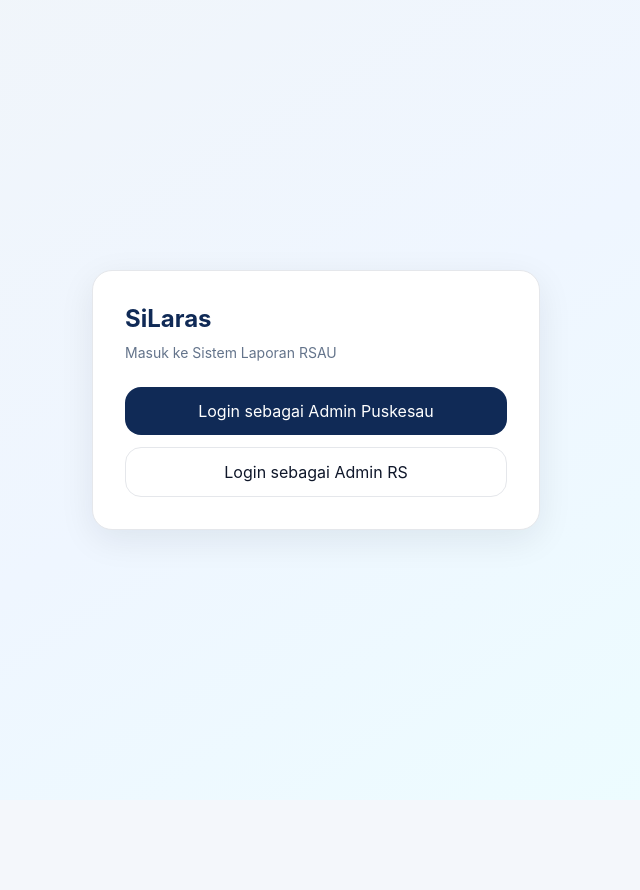
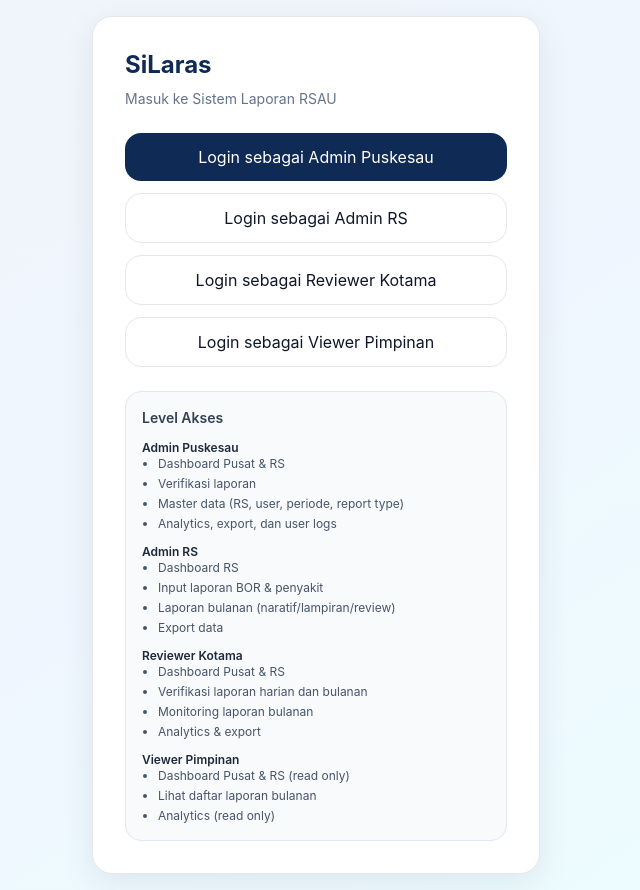
Before and after one commit to sobri3195/silaras, a React (Vite) app: page /login in a window 1280 px wide. Shown: the whole page, without its empty margins (324-964 px from the left). Before the commit the page ends 800 px from the top, so only its background shows below. Built offline with nearby package versions, Linux system fonts and the light colour scheme.

Commit message:
feat(auth): add multi-level access control and role visibility

```diff
--- a/src/app/router.tsx
+++ b/src/app/router.tsx
@@ -21,6 +21,7 @@ import { MonthlyAttachmentsPage } from '@/features/reports/monthly-health/Monthl
 import { MonthlyAttachmentDetailPage } from '@/features/reports/monthly-health/MonthlyAttachmentDetailPage';
 import { MonthlyReviewPage } from '@/features/reports/monthly-health/MonthlyReviewPage';
 import { MonthlyPreviewPage } from '@/features/reports/monthly-health/MonthlyPreviewPage';
+import { ACCESS_CONTROL } from '@/features/auth/access-control';
 
 function Shell({ children }: { children: React.ReactNode }) {
   return <AppLayout>{children}</AppLayout>;
@@ -34,31 +35,61 @@ export function AppRouter() {
       <Route path="/rs" element={<Navigate to="/dashboard/rs" replace />} />
       <Route element={<ProtectedRoute />}>
         <Route path="/" element={<Navigate to="/dashboard/puskesau" replace />} />
+        <Route element={<RoleGuard allow={[...ACCESS_CONTROL.dashboardPuskesau]} />}>
           <Route path="/dashboard/puskesau" element={<Shell><PuskesauDashboardPage /></Shell>} />
+        </Route>
+        <Route element={<RoleGuard allow={[...ACCESS_CONTROL.dashboardRs]} />}>
           <Route path="/dashboard/rs" element={<Shell><RsDashboardPage /></Shell>} />
+        </Route>
+        <Route element={<RoleGuard allow={[...ACCESS_CONTROL.reportsBor]} />}>
           <Route path="/reports/bor" element={<Shell><BorFormPage /></Shell>} />
+        </Route>
+        <Route element={<RoleGuard allow={[...ACCESS_CONTROL.reportsDiseases]} />}>
           <Route path="/reports/diseases" element={<Shell><DiseaseFormPage /></Shell>} />
+        </Route>
+        <Route element={<RoleGuard allow={[...ACCESS_CONTROL.monthlyReports]} />}>
           <Route path="/reports/monthly" element={<Shell><MonthlyReportsListPage /></Shell>} />
-        <Route path="/reports/monthly/narrative" element={<Shell><MonthlyNarrativePage /></Shell>} />
-        <Route path="/reports/monthly/attachments" element={<Shell><MonthlyAttachmentsPage /></Shell>} />
-        <Route path="/reports/monthly/attachments/:code" element={<Shell><MonthlyAttachmentDetailPage /></Shell>} />
-        <Route path="/reports/monthly/review" element={<Shell><MonthlyReviewPage /></Shell>} />
           <Route path="/reports/monthly/preview/:submissionId" element={<Shell><MonthlyPreviewPage /></Shell>} />
           <Route path="/reports/monthly/:reportTypeCode" element={<Shell><MonthlyReportFormPage /></Shell>} />
           <Route path="/reports/monthly/:reportTypeCode/:submissionId" element={<Shell><MonthlySubmissionDetailPage /></Shell>} />
           <Route path="/reports/:hospitalId/:periodId" element={<Shell><ReportDetailPage /></Shell>} />
-        <Route element={<RoleGuard allow={['admin_puskesau', 'reviewer_kotama']} />}>
+        </Route>
+        <Route element={<RoleGuard allow={[...ACCESS_CONTROL.monthlyNarrative]} />}>
+          <Route path="/reports/monthly/narrative" element={<Shell><MonthlyNarrativePage /></Shell>} />
+          <Route path="/reports/monthly/attachments" element={<Shell><MonthlyAttachmentsPage /></Shell>} />
+          <Route path="/reports/monthly/attachments/:code" element={<Shell><MonthlyAttachmentDetailPage /></Shell>} />
+        </Route>
+        <Route element={<RoleGuard allow={[...ACCESS_CONTROL.monthlyReview]} />}>
+          <Route path="/reports/monthly/review" element={<Shell><MonthlyReviewPage /></Shell>} />
+        </Route>
+        <Route element={<RoleGuard allow={[...ACCESS_CONTROL.verification]} />}>
           <Route path="/verification" element={<Shell><VerificationPage /></Shell>} />
           <Route path="/verification/monthly" element={<Shell><MonthlyVerificationPage /></Shell>} />
+        </Route>
+        <Route element={<RoleGuard allow={[...ACCESS_CONTROL.masterHospitals]} />}>
           <Route path="/master/hospitals" element={<Shell><HospitalsMasterPage /></Shell>} />
+        </Route>
+        <Route element={<RoleGuard allow={[...ACCESS_CONTROL.masterUsers]} />}>
           <Route path="/master/users" element={<Shell><UsersMasterPage /></Shell>} />
+        </Route>
+        <Route element={<RoleGuard allow={[...ACCESS_CONTROL.masterPeriods]} />}>
           <Route path="/master/periods" element={<Shell><PeriodsMasterPage /></Shell>} />
+        </Route>
+        <Route element={<RoleGuard allow={[...ACCESS_CONTROL.masterReportTypes]} />}>
           <Route path="/master/report-types" element={<Shell><ReportTypesMasterPage /></Shell>} />
         </Route>
+        <Route element={<RoleGuard allow={[...ACCESS_CONTROL.analytics]} />}>
           <Route path="/analytics" element={<Shell><AnalyticsPage /></Shell>} />
+        </Route>
+        <Route element={<RoleGuard allow={[...ACCESS_CONTROL.settings]} />}>
           <Route path="/settings" element={<Shell><SettingsPage /></Shell>} />
+        </Route>
+        <Route element={<RoleGuard allow={[...ACCESS_CONTROL.exports]} />}>
           <Route path="/exports" element={<Shell><ExportsPage /></Shell>} />
+        </Route>
+        <Route element={<RoleGuard allow={[...ACCESS_CONTROL.logs]} />}>
           <Route path="/logs" element={<Shell><UserLogsPage /></Shell>} />
+        </Route>
       </Route>
     </Routes>
   );
--- a/src/components/layout/Sidebar.tsx
+++ b/src/components/layout/Sidebar.tsx
@@ -1,27 +1,32 @@
 import { NavLink } from 'react-router-dom';
 import { Activity, ClipboardList, Hospital, ShieldCheck, FileOutput, ScrollText, Files, Shield, Database } from 'lucide-react';
 import silarasLogo from '@/assets/silaras-logo.svg';
+import { useCurrentRole } from '@/hooks/useCurrentRole';
+import { ACCESS_CONTROL, hasAccess } from '@/features/auth/access-control';
 
 type SidebarProps = {
   onNavigate?: () => void;
 };
 
 const links = [
-  { to: '/dashboard/puskesau', label: 'Dashboard Pusat', icon: Activity },
-  { to: '/dashboard/rs', label: 'Dashboard RS', icon: Hospital },
-  { to: '/verification', label: 'Verifikasi', icon: ShieldCheck },
-  { to: '/reports/monthly', label: 'Laporan Bulanan', icon: Files },
-  { to: '/reports/monthly/narrative', label: 'Bulanan Satkes Naratif', icon: Files },
-  { to: '/reports/monthly/attachments', label: 'Bulanan Satkes Lampiran', icon: Files },
-  { to: '/reports/monthly/review', label: 'Bulanan Satkes Review', icon: Shield },
-  { to: '/verification/monthly', label: 'Review Bulanan', icon: Shield },
-  { to: '/master/report-types', label: 'Master Report Types', icon: Database },
-  { to: '/analytics', label: 'Analytics', icon: ClipboardList },
-  { to: '/exports', label: 'Export', icon: FileOutput },
-  { to: '/logs', label: 'User Logs', icon: ScrollText },
+  { to: '/dashboard/puskesau', label: 'Dashboard Pusat', icon: Activity, allow: ACCESS_CONTROL.dashboardPuskesau },
+  { to: '/dashboard/rs', label: 'Dashboard RS', icon: Hospital, allow: ACCESS_CONTROL.dashboardRs },
+  { to: '/verification', label: 'Verifikasi', icon: ShieldCheck, allow: ACCESS_CONTROL.verification },
+  { to: '/reports/monthly', label: 'Laporan Bulanan', icon: Files, allow: ACCESS_CONTROL.monthlyReports },
+  { to: '/reports/monthly/narrative', label: 'Bulanan Satkes Naratif', icon: Files, allow: ACCESS_CONTROL.monthlyNarrative },
+  { to: '/reports/monthly/attachments', label: 'Bulanan Satkes Lampiran', icon: Files, allow: ACCESS_CONTROL.monthlyAttachments },
+  { to: '/reports/monthly/review', label: 'Bulanan Satkes Review', icon: Shield, allow: ACCESS_CONTROL.monthlyReview },
+  { to: '/verification/monthly', label: 'Review Bulanan', icon: Shield, allow: ACCESS_CONTROL.monthlyVerification },
+  { to: '/master/report-types', label: 'Master Report Types', icon: Database, allow: ACCESS_CONTROL.masterReportTypes },
+  { to: '/analytics', label: 'Analytics', icon: ClipboardList, allow: ACCESS_CONTROL.analytics },
+  { to: '/exports', label: 'Export', icon: FileOutput, allow: ACCESS_CONTROL.exports },
+  { to: '/logs', label: 'User Logs', icon: ScrollText, allow: ACCESS_CONTROL.logs },
 ];
 
 export function Sidebar({ onNavigate }: SidebarProps) {
+  const role = useCurrentRole();
+  const visibleLinks = links.filter((link) => hasAccess(role, link.allow));
+
   return (
     <aside className="h-full w-72 overflow-y-auto bg-gradient-to-b from-primary to-slate-900 p-5 text-white">
       <div className="mb-8 flex items-center gap-3">
@@ -33,7 +38,7 @@ export function Sidebar({ onNavigate }: SidebarProps) {
       </div>
 
       <nav className="space-y-2">
-        {links.map((link) => (
+        {visibleLinks.map((link) => (
           <NavLink
             key={link.to}
             to={link.to}
--- /dev/null
+++ b/src/features/auth/access-control.ts
@@ -0,0 +1,59 @@
+import type { UserRole } from '@/types/domain';
+
+export const ROLE_LABEL: Record<UserRole, string> = {
+  admin_puskesau: 'Admin Puskesau',
+  admin_rs: 'Admin RS',
+  reviewer_kotama: 'Reviewer Kotama',
+  viewer_pimpinan: 'Viewer Pimpinan',
+};
+
+export const ACCESS_CONTROL = {
+  dashboardPuskesau: ['admin_puskesau', 'reviewer_kotama', 'viewer_pimpinan'],
+  dashboardRs: ['admin_rs', 'admin_puskesau', 'reviewer_kotama', 'viewer_pimpinan'],
+  verification: ['admin_puskesau', 'reviewer_kotama'],
+  monthlyVerification: ['admin_puskesau', 'reviewer_kotama'],
+  reportsBor: ['admin_rs'],
+  reportsDiseases: ['admin_rs'],
+  monthlyReports: ['admin_rs', 'reviewer_kotama', 'viewer_pimpinan'],
+  monthlyNarrative: ['admin_rs'],
+  monthlyAttachments: ['admin_rs'],
+  monthlyReview: ['admin_rs', 'reviewer_kotama'],
+  masterHospitals: ['admin_puskesau'],
+  masterUsers: ['admin_puskesau'],
+  masterPeriods: ['admin_puskesau'],
+  masterReportTypes: ['admin_puskesau'],
+  analytics: ['admin_puskesau', 'reviewer_kotama', 'viewer_pimpinan'],
+  exports: ['admin_puskesau', 'admin_rs', 'reviewer_kotama'],
+  logs: ['admin_puskesau'],
+  settings: ['admin_puskesau', 'admin_rs', 'reviewer_kotama', 'viewer_pimpinan'],
+} as const satisfies Record<string, readonly UserRole[]>;
+
+export const ACCESS_SUMMARY: Record<UserRole, string[]> = {
+  admin_puskesau: [
+    'Dashboard Pusat & RS',
+    'Verifikasi laporan',
+    'Master data (RS, user, periode, report type)',
+    'Analytics, export, dan user logs',
+  ],
+  admin_rs: [
+    'Dashboard RS',
+    'Input laporan BOR & penyakit',
+    'Laporan bulanan (naratif/lampiran/review)',
+    'Export data',
+  ],
+  reviewer_kotama: [
+    'Dashboard Pusat & RS',
+    'Verifikasi laporan harian dan bulanan',
+    'Monitoring laporan bulanan',
+    'Analytics & export',
+  ],
+  viewer_pimpinan: [
+    'Dashboard Pusat & RS (read only)',
+    'Lihat daftar laporan bulanan',
+    'Analytics (read only)',
+  ],
+};
+
+export function hasAccess(role: UserRole, allowed: readonly UserRole[]) {
+  return allowed.includes(role);
+}
--- a/src/features/auth/auth.tsx
+++ b/src/features/auth/auth.tsx
@@ -2,6 +2,7 @@ import { useEffect } from 'react';
 import { Navigate, Outlet } from 'react-router-dom';
 import type { UserRole } from '@/types/domain';
 import { userLogService } from '@/services/user-log-service';
+import { ACCESS_SUMMARY, ROLE_LABEL } from '@/features/auth/access-control';
 
 const demoRole = (localStorage.getItem('silaras_role') as UserRole | null) ?? 'admin_puskesau';
 
@@ -20,6 +21,24 @@ export function LoginPage() {
         <div className="space-y-3">
           <button onClick={() => loginAs('admin_puskesau')} className="w-full rounded-xl bg-primary px-4 py-3 text-white">Login sebagai Admin Puskesau</button>
           <button onClick={() => loginAs('admin_rs')} className="w-full rounded-xl border px-4 py-3">Login sebagai Admin RS</button>
+          <button onClick={() => loginAs('reviewer_kotama')} className="w-full rounded-xl border px-4 py-3">Login sebagai Reviewer Kotama</button>
+          <button onClick={() => loginAs('viewer_pimpinan')} className="w-full rounded-xl border px-4 py-3">Login sebagai Viewer Pimpinan</button>
+        </div>
+
+        <div className="mt-6 rounded-xl border border-slate-200 bg-slate-50 p-4">
+          <h2 className="text-sm font-semibold text-slate-700">Level Akses</h2>
+          <div className="mt-3 space-y-3 text-xs text-slate-600">
+            {Object.entries(ACCESS_SUMMARY).map(([role, permissions]) => (
+              <div key={role}>
+                <p className="font-semibold text-slate-800">{ROLE_LABEL[role as UserRole]}</p>
+                <ul className="ml-4 list-disc space-y-1">
+                  {permissions.map((permission) => (
+                    <li key={permission}>{permission}</li>
+                  ))}
+                </ul>
+              </div>
+            ))}
+          </div>
         </div>
       </div>
     </div>
```
Lines whose indentation alone changed are shown as unchanged.
